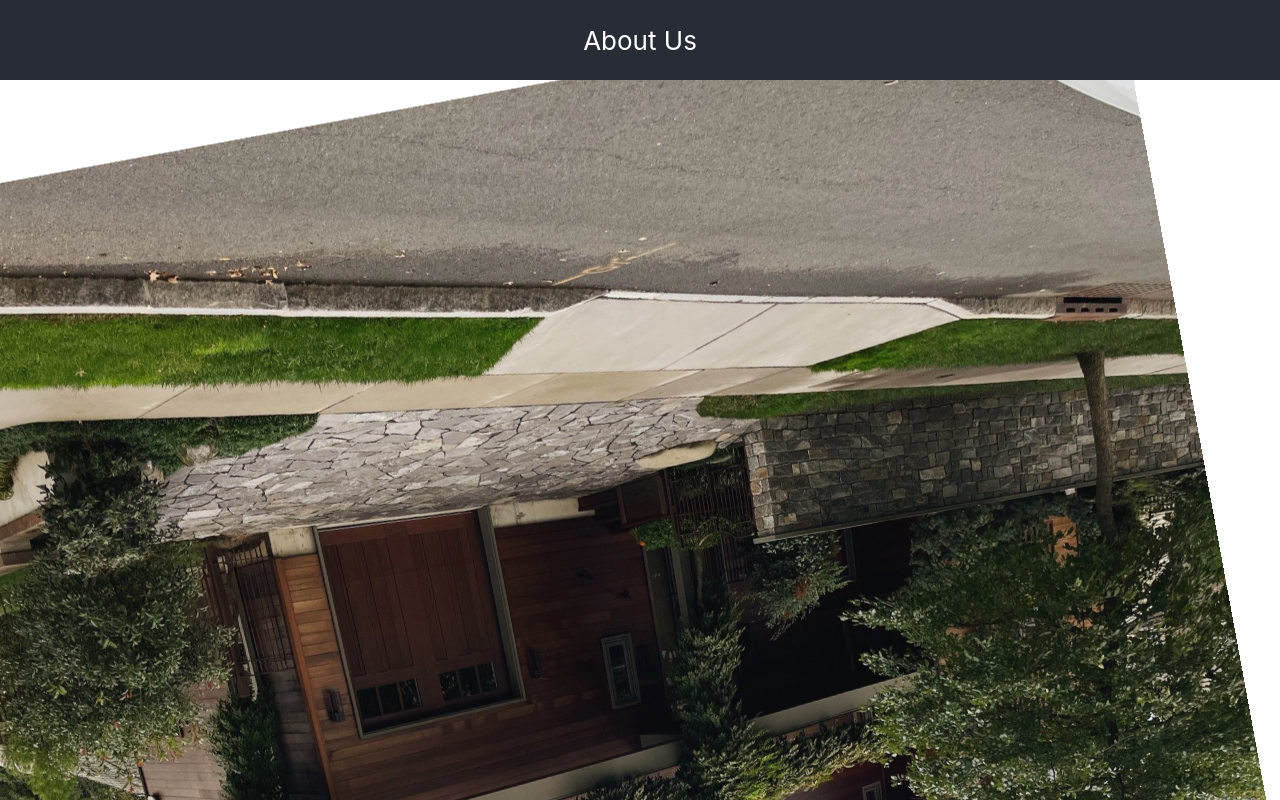
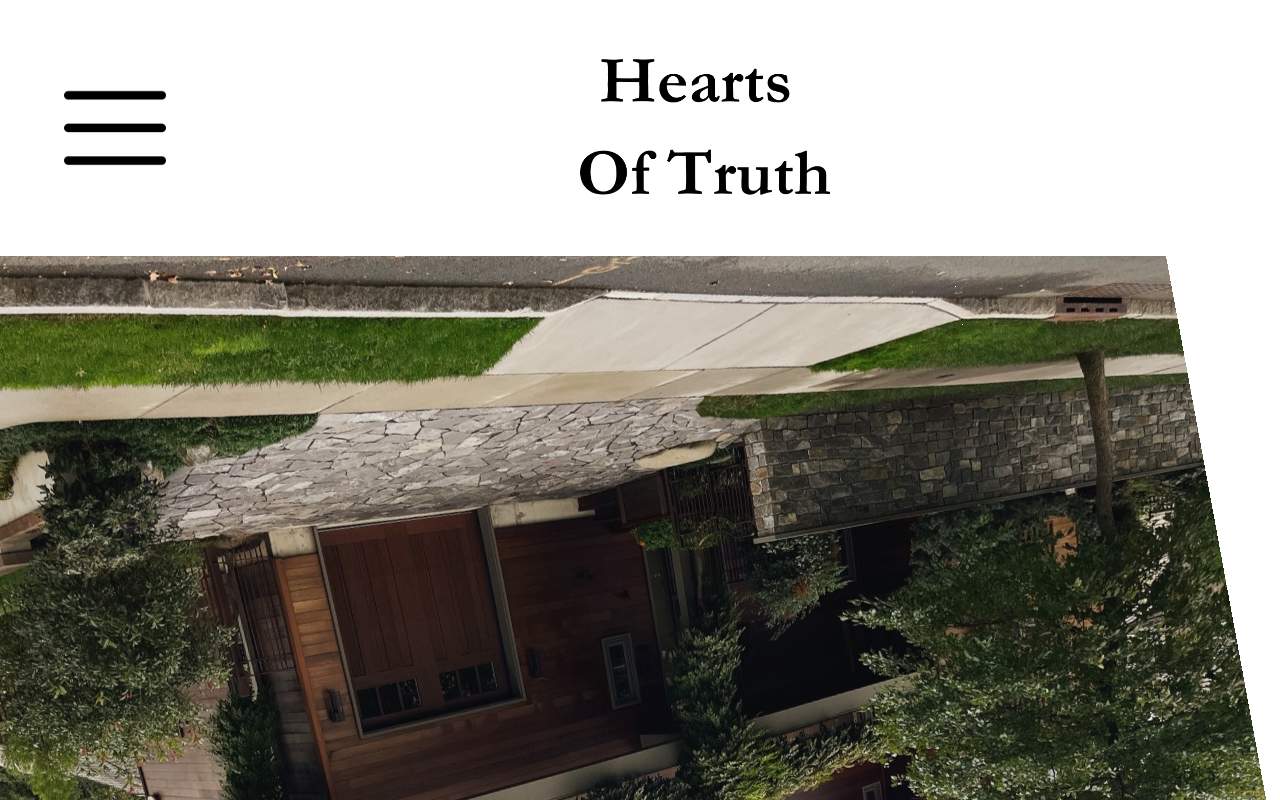
Before and after one commit to brandonhv/heartsOfTruth, a React (Create React App) app in the folder client/: page / in a window 1280 px wide. Shown: the top 800 px of the page. Built offline with nearby package versions, Linux system fonts and the light colour scheme.

Commit message:
Header has been set up (Transparent is left)

```diff
--- a/client/public/index.html
+++ b/client/public/index.html
@@ -24,6 +24,7 @@
       work correctly both with client-side routing and a non-root public URL.
       Learn how to configure a non-root public URL by running `npm run build`.
     -->
+    <script src="https://kit.fontawesome.com/d9cc45569e.js" crossorigin="anonymous"></script>
     <title>React App</title>
   </head>
   <body>
--- a/client/src/App.css
+++ b/client/src/App.css
@@ -2,8 +2,43 @@
   text-align: center;
 }
 
+.App-header {
+  display: flex;
+  background-color: #ffffff;
+  min-height: 10vh;
+  flex-direction: row;
+  justify-content: space-between;
+  align-items: center;
+  color: white;
+}
+
+.menu {
+  display: flex;
+  width: 8%; /* Set the width as desired */
+  background-color: white;
+  justify-content: flex-start;
+  margin-left: 5%;
+
+}
+
+.mainLogo {
+  justify-content: center;
+  align-items: center;
+  margin-right: 35%;
+  width: 20%;
+}
+
+
 .App-logo {
   width: 100%;
+}
+
+
+
+
+.about {
+
+  color: black;
 }
 
 @media (prefers-reduced-motion: no-preference) {
@@ -11,19 +46,6 @@
     animation: App-logo-spin infinite 20s linear;
   }
 }
-
-.App-header {
-  background-color: #282c34;
-  min-height: 10vh;
-  display: flex;
-  flex-direction: column;
-  align-items: center;
-  justify-content: center;
-  font-size: calc(10px + 2vmin);
-  color: white;
-}
-
-
 
 
 .App-link {
--- a/client/src/Content.js
+++ b/client/src/Content.js
@@ -5,7 +5,7 @@ import mainImage from "./IMG_8763.JPG";
 const Content = () => {
 
     return (
-        <img src={mainImage} className="App-logo" alt="helkjalisdjf" />
+        <img src={mainImage} className="App-logo" alt="" />
     )
 };
 
--- a/client/src/Header.js
+++ b/client/src/Header.js
@@ -1,12 +1,20 @@
 import React from "react";
 import Headroom from 'react-headroom';
+import logo from './hearts_of_truth.png';
+import menu from './menu-burger.jpg'
 
 
 const Header = () => {
 
     return (
         <Headroom >
-            <div className="App-header">About Us</div>
+
+            <div className="App-header">
+                <img src={menu} className="menu" alt=""/>
+                <img src={logo} className="mainLogo" id="logo_og"alt=""/>
+
+                </div>
+
         </Headroom>
     );
 };
```
Also changed, not shown: client/src/hearts_of_truth.png (added), client/src/menu-burger.jpg (added).
